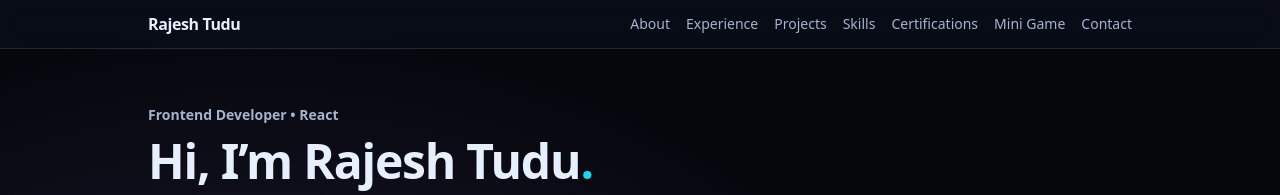
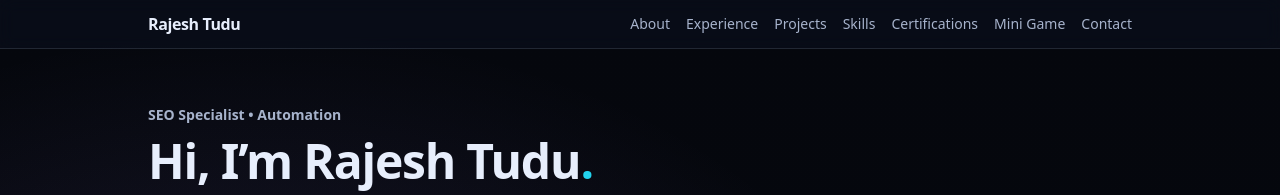
Before and after one commit to rajeshtudu/Portfolio, a React (Vite) app: page / in a window 1280 px wide. Shown: the top 195 px of the page. Built offline with nearby package versions, Linux system fonts and the light colour scheme.

Commit message:
'updated'

```diff
--- a/src/data/content.js
+++ b/src/data/content.js
@@ -1,6 +1,6 @@
 export const profile = {
   name: "Rajesh Tudu",
-  tagline: "Frontend Developer • React",
+  tagline: "SEO Specialist • Automation",
   intro:
     "I’m an SEO Specialist passionate about boosting online visibility, driving organic traffic, and turning search strategies into real business growth. I love staying ahead of algorithm trends, optimizing content and technical performance, and using data to make smart decisions. With a growth mindset and a collaborative approach, I’m always exploring new ways to improve rankings, strengthen brand presence, and deliver measurable results. Always open to networking—let’s connect and turn search potential into success!",
   email: "tudurajesh34@gmailcom",
```
